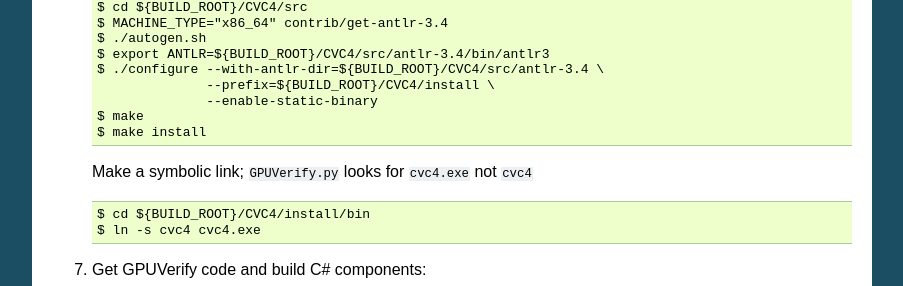
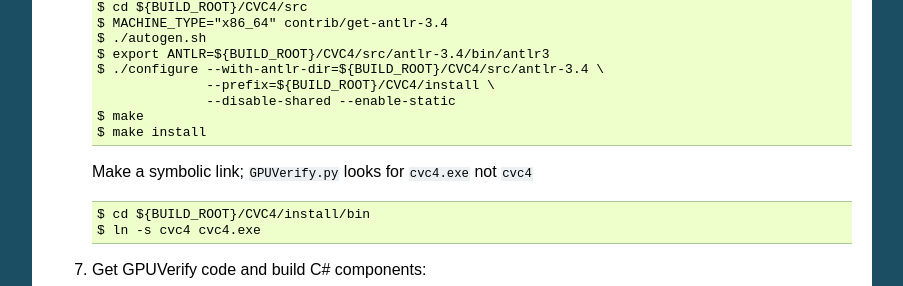
Before and after one commit to mc-imperial/gpuverify, a Sphinx documentation site: the page built from Documentation/developer_guide.rst, in a window 1280 px wide and 900 px high, scrolled down 2046 px. Shown: the part 291-577 px from the top of the window, without its empty margins (198-1101 px from the left). Built offline with Sphinx 7.4.7, drawn with Linux system fonts in a browser that asks for light colours; formulas are drawn with MathJax 3; some of the changed text lies outside the part shown.

Commit message:
Update documentation to reflect reality

```diff
--- a/Documentation/developer_guide.rst
+++ b/Documentation/developer_guide.rst
@@ -138,7 +138,7 @@
     $ export ANTLR=${BUILD_ROOT}/CVC4/src/antlr-3.4/bin/antlr3
     $ ./configure --with-antlr-dir=${BUILD_ROOT}/CVC4/src/antlr-3.4 \
                   --prefix=${BUILD_ROOT}/CVC4/install \
-                  --enable-static-binary
+                  --disable-shared --enable-static
     $ make
     $ make install
 
```
